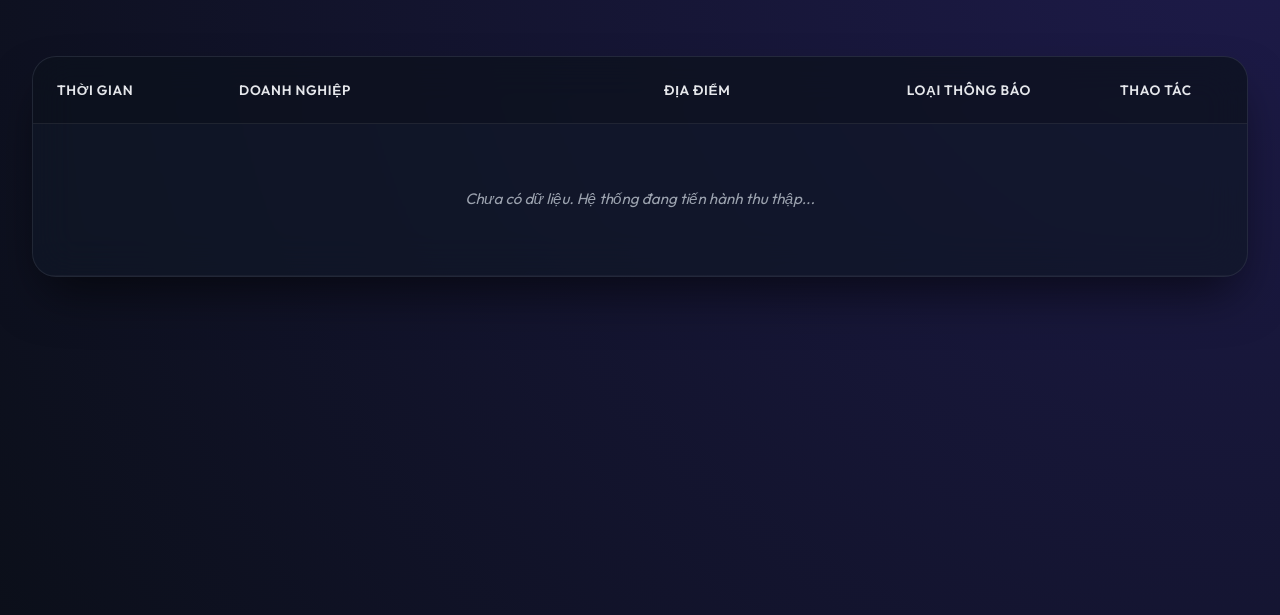
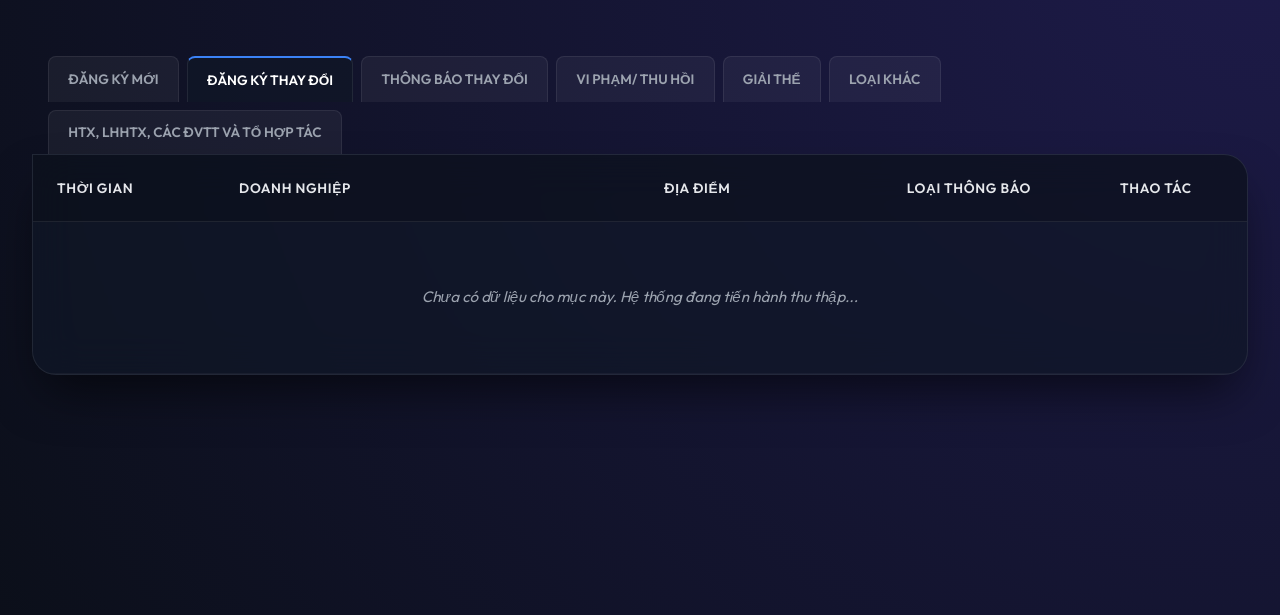
Before and after one commit to vuonghoang88ai-lang/bocaodientu, a Flask app: page / in a window 1280 px wide. Shown: the part 143-758 px from the top of the page. Run offline with Flask 3, Linux system fonts and the light colour scheme; data that the repository does not hold is empty; parts of the project's set-up code (start-up, migrations or seed data) failed here and were passed over; some libraries are stand-ins or nearby versions.

Commit message:
UI: Add tabs and filter by announcement type

```diff
--- a/viewer/templates/index.html
+++ b/viewer/templates/index.html
@@ -140,6 +140,41 @@
             font-size: 1.05rem;
         }
 
+        .tabs {
+            display: flex;
+            flex-wrap: wrap;
+            gap: 0.5rem;
+            margin-bottom: 0;
+            width: 100%;
+            padding: 0 1rem;
+        }
+
+        .tab {
+            padding: 0.8rem 1.2rem;
+            background: rgba(255, 255, 255, 0.05);
+            border: 1px solid var(--border-color);
+            border-bottom: none;
+            border-radius: 8px 8px 0 0;
+            color: var(--text-secondary);
+            font-size: 0.85rem;
+            font-weight: 600;
+            cursor: pointer;
+            text-transform: uppercase;
+            transition: all 0.3s ease;
+        }
+
+        .tab:hover {
+            background: rgba(255, 255, 255, 0.1);
+            color: var(--text-primary);
+        }
+
+        .tab.active {
+            background: var(--card-bg);
+            color: #3b82f6;
+            border-top: 2px solid #3b82f6;
+            color: #ffffff;
+        }
+
         @keyframes fadeInDown {
             from { opacity: 0; transform: translateY(-30px); }
             to { opacity: 1; transform: translateY(0); }
@@ -217,6 +252,51 @@
                 btnElement.style.opacity = '1';
             }
         }
+
+        function filterData(btn, type) {
+            document.querySelectorAll('.tab').forEach(t => t.classList.remove('active'));
+            btn.classList.add('active');
+
+            const rows = document.querySelectorAll('tbody tr.data-row');
+            let hasVisible = false;
+
+            rows.forEach(row => {
+                const typeCell = row.querySelector('td:nth-child(4) .badge');
+                if (!typeCell) return;
+
+                const cellText = typeCell.textContent.trim().toUpperCase();
+
+                let match = false;
+                if (type === 'HTX') {
+                    match = cellText.includes('HTX') || cellText.includes('TỔ HỢP TÁC') || cellText.includes('LIÊN HIỆP');
+                } else if (type === 'TẤT CẢ') {
+                    match = true;
+                } else {
+                    match = cellText.includes(type) || type.includes(cellText);
+                }
+
+                if (match) {
+                    row.style.display = '';
+                    hasVisible = true;
+                } else {
+                    row.style.display = 'none';
+                }
+            });
+
+            const emptyRow = document.getElementById('empty-row');
+            if (emptyRow) {
+                emptyRow.style.display = hasVisible ? 'none' : '';
+            }
+        }
+
+        document.addEventListener('DOMContentLoaded', () => {
+            // Apply initial filter
+            const activeTab = document.querySelector('.tab.active');
+            if (activeTab) {
+                const type = activeTab.getAttribute('onclick').match(/'(.*?)'/)[1];
+                filterData(activeTab, type);
+            }
+        });
     </script>
     <style>
         @keyframes spin {
@@ -231,7 +311,17 @@
             <p class="subtitle">Dữ liệu doanh nghiệp cập nhật tự động theo thời gian thực</p>
         </header>
 
-        <div class="table-wrapper">
+        <div class="tabs">
+            <button class="tab" onclick="filterData(this, 'ĐĂNG KÝ MỚI')">ĐĂNG KÝ MỚI</button>
+            <button class="tab active" onclick="filterData(this, 'ĐĂNG KÝ THAY ĐỔI')">ĐĂNG KÝ THAY ĐỔI</button>
+            <button class="tab" onclick="filterData(this, 'THÔNG BÁO THAY ĐỔI')">THÔNG BÁO THAY ĐỔI</button>
+            <button class="tab" onclick="filterData(this, 'VI PHẠM')">VI PHẠM/ THU HỒI</button>
+            <button class="tab" onclick="filterData(this, 'GIẢI THỂ')">GIẢI THỂ</button>
+            <button class="tab" onclick="filterData(this, 'LOẠI KHÁC')">LOẠI KHÁC</button>
+            <button class="tab" onclick="filterData(this, 'HTX')">HTX, LHHTX, CÁC ĐVTT VÀ TỔ HỢP TÁC</button>
+        </div>
+
+        <div class="table-wrapper" style="border-top-left-radius: 0;">
             <div class="table-responsive">
                 <table>
                     <thead>
@@ -245,7 +335,7 @@
                     </thead>
                     <tbody>
                         {% for row in announcements %}
-                        <tr>
+                        <tr class="data-row">
                             <td style="white-space: nowrap; font-weight: 500;">{{ row[0] }}</td>
                             <td>
                                 <span class="company-name">{{ row[1] }}</span>
@@ -262,13 +352,11 @@
                             </td>
                         </tr>
                         {% endfor %}
-                        {% if not announcements %}
-                        <tr>
+                        <tr id="empty-row" style="display: {% if announcements %}none{% else %}table-row{% endif %};">
                             <td colspan="5" style="text-align: center; padding: 4rem; color: var(--text-secondary);">
-                                <i>Chưa có dữ liệu. Hệ thống đang tiến hành thu thập...</i>
+                                <i>Chưa có dữ liệu cho mục này. Hệ thống đang tiến hành thu thập...</i>
                             </td>
                         </tr>
-                        {% endif %}
                     </tbody>
                 </table>
             </div>
```
